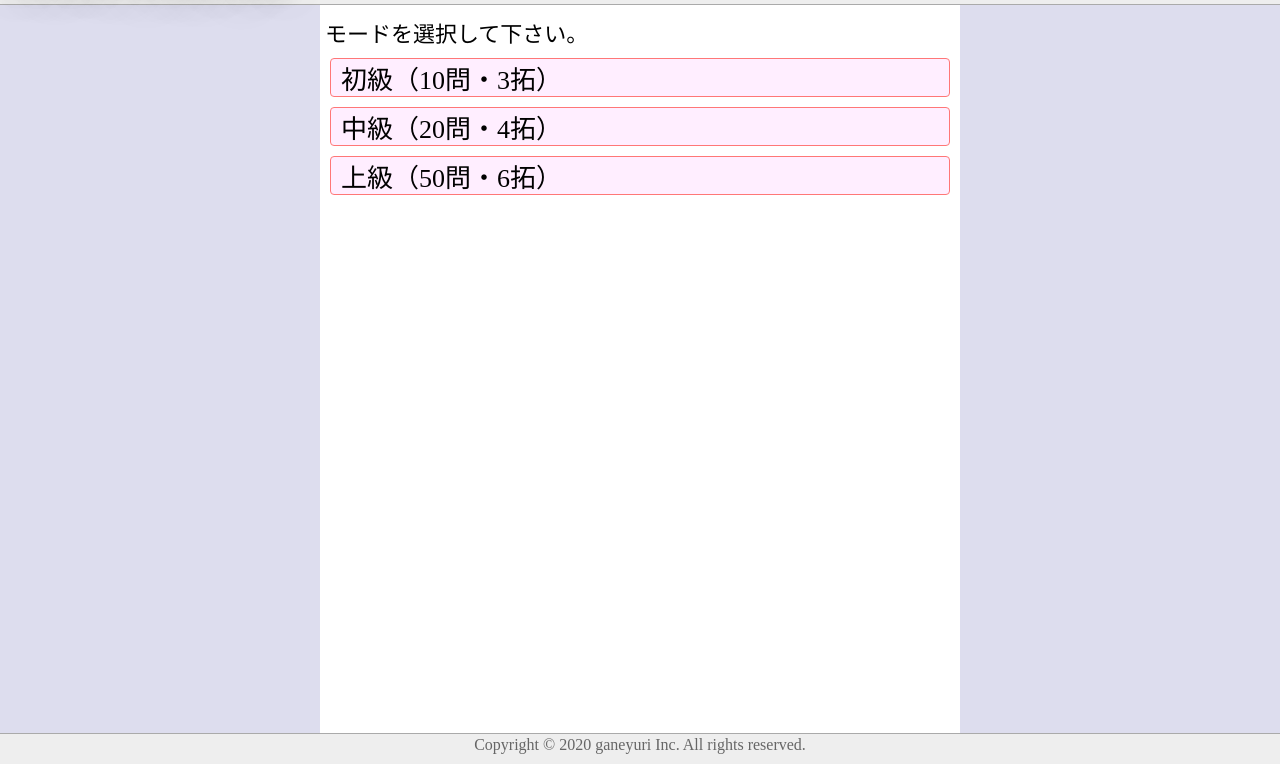
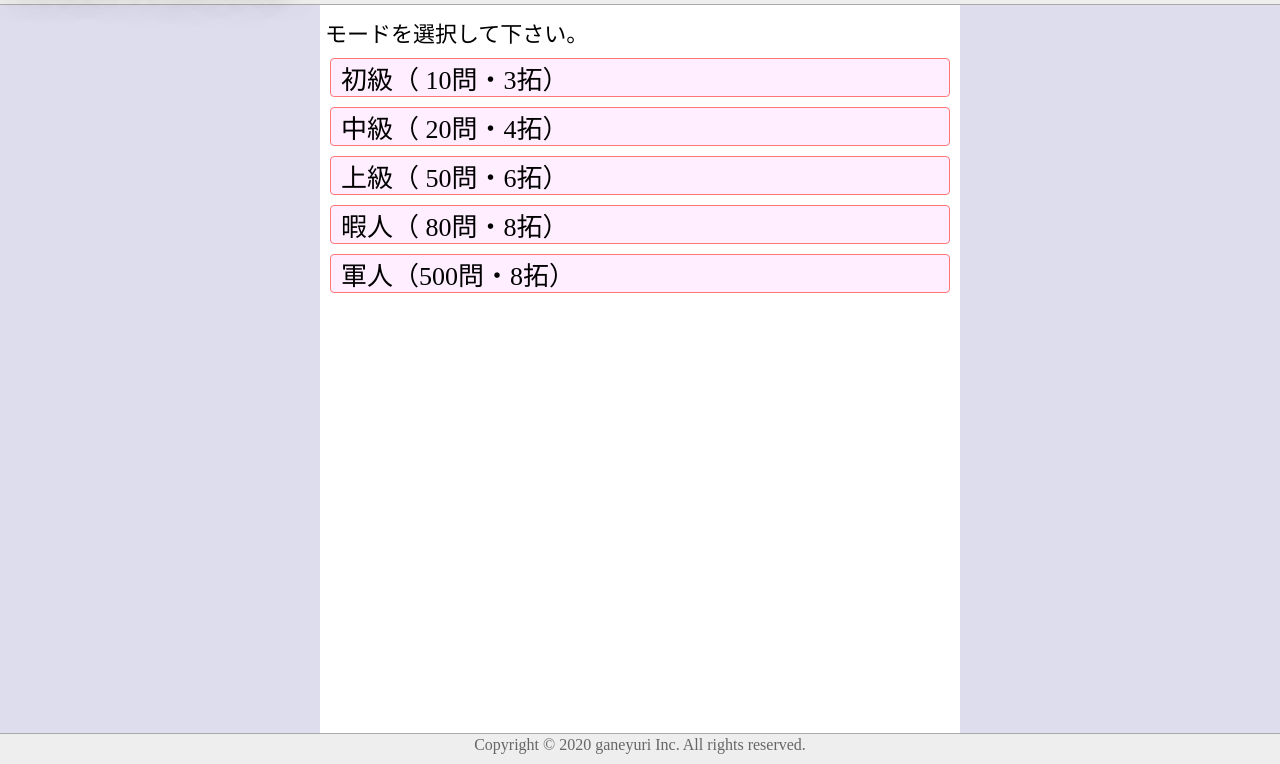
Before and after one commit to crystal-guage/ganeson-words-quiz, a plain HTML site: page index.html in a window 1280 px wide. Shown: the part 36-800 px from the top of the page. Drawn offline with Linux system fonts and the light colour scheme.

Commit message:
Add files via upload

```diff
--- a/index.html
+++ b/index.html
@@ -18,10 +18,11 @@
     <div id="main">
         <div class="game visible" id="game-mode">
             <div class="msg">モードを選択して下さい。</div>
-            <div class="button" onclick="mode(10, 3)">初級（10問・3拓）</div>
-            <div class="button" onclick="mode(20, 4)">中級（20問・4拓）</div>
-            <div class="button" onclick="mode(50, 6)">上級（50問・6拓）</div>
-            <!-- <div class="button" onclick="mode(80, 8)">暇人（80問・8拓）</div> -->
+            <div class="button" onclick="mode(10, 3)">初級（ 10問・3拓）</div>
+            <div class="button" onclick="mode(20, 4)">中級（ 20問・4拓）</div>
+            <div class="button" onclick="mode(50, 6)">上級（ 50問・6拓）</div>
+            <div class="button" onclick="mode(80, 8)">暇人（ 80問・8拓）</div>
+            <div class="button" onclick="mode(500, 8)">軍人（500問・8拓）</div>
         </div>
         <div class="game" id="game-target">
             <div class="msg">出題対象を選択して下さい。</div>
```
